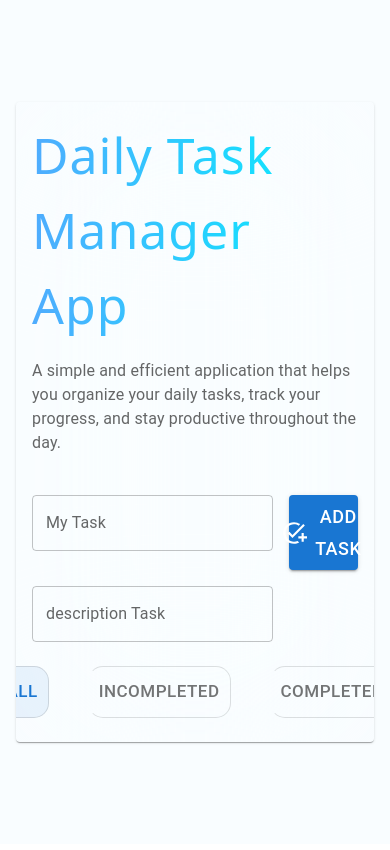
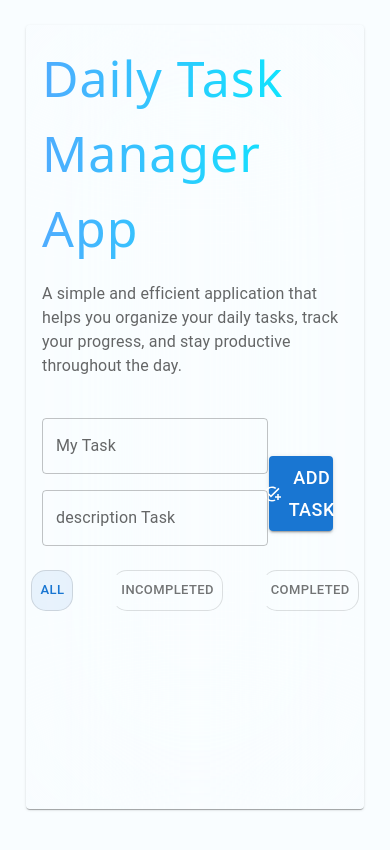
Before and after one commit to mohamedzouari01/to_do_list_react_app, a React (Create React App) app: page / in a window 390 px wide. Shown: the top 850 px of the page. Built offline with nearby package versions, Linux system fonts and the light colour scheme.

Commit message:
manage some style

```diff
--- a/src/App.css
+++ b/src/App.css
@@ -1,42 +1,94 @@
 .App {
   display: flex;
   justify-content: center;
+  align-items: center;
   background-color: #f8fcffcc;
-  align-items: center;
-  height: 100vh;
+  min-height: 100vh;
+  padding: 10px;
 }
 
+/* Button toggle */
 .buttonTog {
-  border: "1px solid gray";
+  border: 1px solid gray;
   border-radius: 15px !important;
   padding: 10px !important;
   font-size: 17px !important;
-
 }
 
+/* Add task button */
 .butonAddTask {
-  position: "absoulte" !important;
+  position: absolute !important;
+  bottom: 20px;
+  right: 20px;
 }
 
-button.MuiButtonBase-root.MuiButton-root.MuiButton-contained.MuiButton-sizeMedium.MuiButton-colorPrimary.css-1e47jp6-MuiButtonBase-root-MuiButton-root {
-  top: 50% !important;
-}
-
+/* icon */
 .iconTask {
   font-size: 26px !important;
 }
 
+/* action buttons */
 .actionButtons {
   position: absolute !important;
   top: 37px !important;
   right: 20px;
 }
 
-.MuiCardContent-root.css-15q2cw4 {
+/* Card scroll area */
+.MuiCardContent-root {
   height: 88vh;
-  overflow-y: scroll;
+  overflow-y: auto;
 }
 
-::-webkit-scrollbar {
+/* hide scrollbar */
+.MuiCardContent-root::-webkit-scrollbar {
   display: none;
 }
+
+/* ===================== */
+/* 📱 MOBILE RESPONSIVE */
+/* ===================== */
+@media (max-width: 768px) {
+  .App {
+    align-items: flex-start;
+    padding-top: 20px;
+  }
+
+  .buttonTog {
+    font-size: 14px !important;
+    padding: 8px !important;
+  }
+
+  .iconTask {
+    font-size: 20px !important;
+  }
+
+  .actionButtons {
+    top: 20px !important;
+    right: 10px;
+  }
+
+  .butonAddTask {
+    bottom: 15px;
+    right: 15px;
+  }
+
+  .MuiCardContent-root {
+    height: calc(100vh - 120px);
+  }
+}
+
+/* très petits écrans */
+@media (max-width: 480px) {
+  .buttonTog {
+    font-size: 13px !important;
+  }
+
+  .iconTask {
+    font-size: 18px !important;
+  }
+
+  .MuiCardContent-root {
+    height: calc(100vh - 100px);
+  }
+}
```
